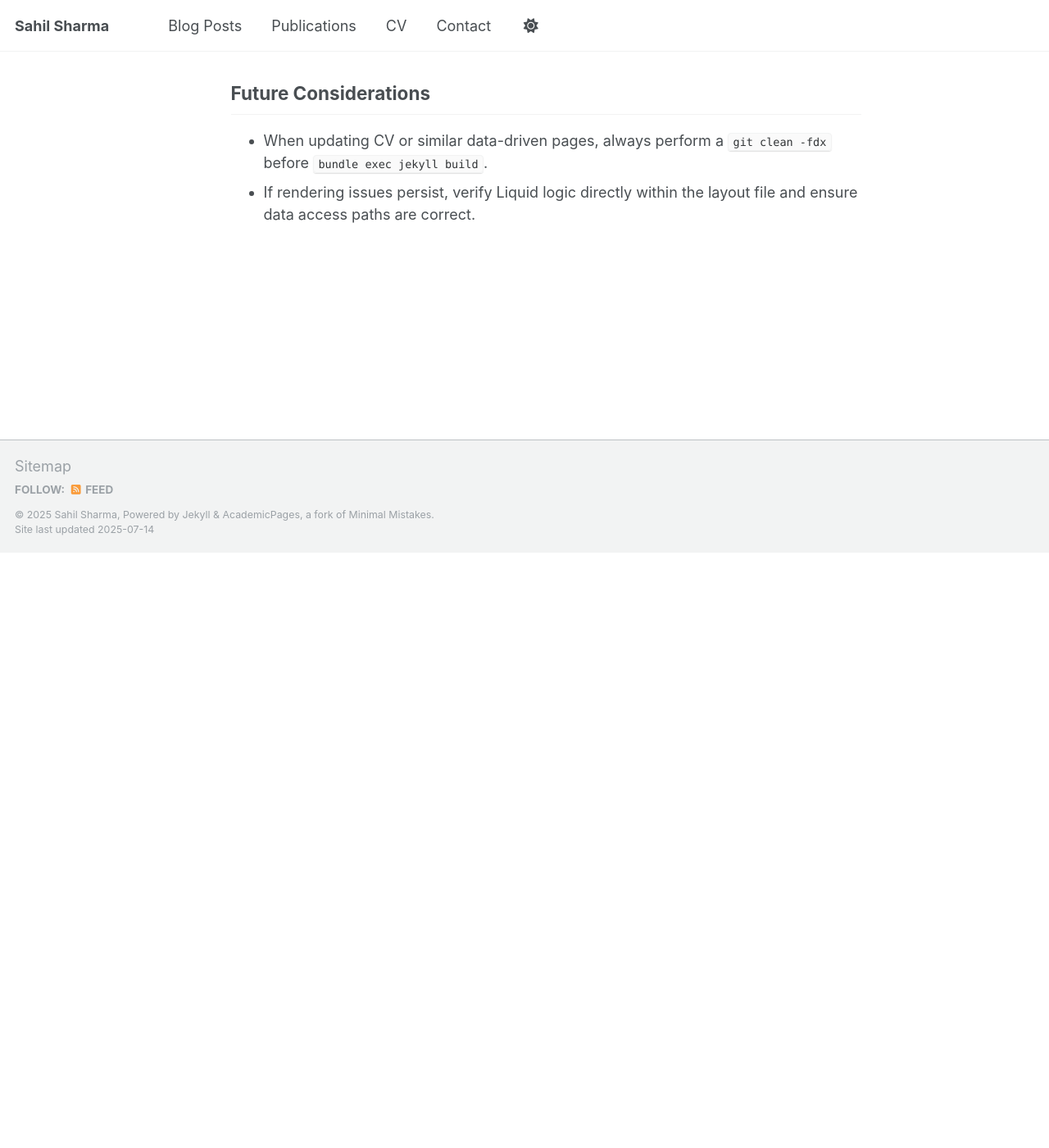
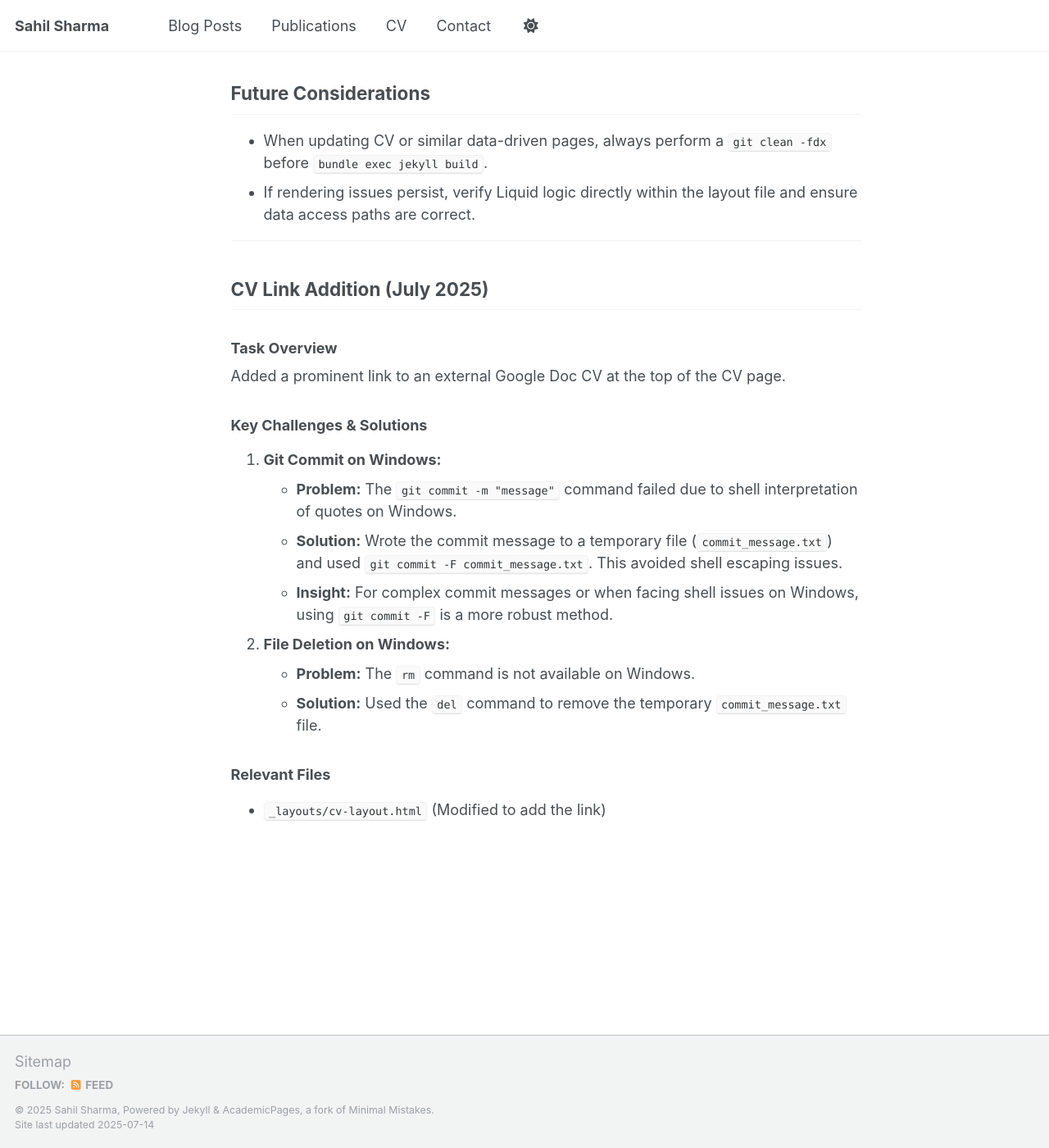
Before and after one commit to sahil-datascience/sahil-datascience.github.io, a Jekyll site: the page built from GEMINI/CV.md, in a window 1280 px wide and 1400 px high, scrolled down 12820 px. Shown: the whole window at 82% size. Built offline with Jekyll 4.4.1, drawn with Linux system fonts in a browser that asks for light colours; some web fonts are replaced; our own code applies the rules of GitHub Pages for plain Markdown files; before the commit the page ends 13494 px from its top, so only the background shows below that.

Commit message:
docs: update agent memory files with new learnings

```diff
--- a/GEMINI/CV.md
+++ b/GEMINI/CV.md
@@ -30,3 +30,22 @@ Updated CV data (`_data/cv.json`) and its rendering template (`_includes/cv-temp
 ## Future Considerations
 *   When updating CV or similar data-driven pages, always perform a `git clean -fdx` before `bundle exec jekyll build`.
 *   If rendering issues persist, verify Liquid logic directly within the layout file and ensure data access paths are correct.
+
+---
+## CV Link Addition (July 2025)
+
+### Task Overview
+Added a prominent link to an external Google Doc CV at the top of the CV page.
+
+### Key Challenges & Solutions
+1.  **Git Commit on Windows:**
+    *   **Problem:** The `git commit -m "message"` command failed due to shell interpretation of quotes on Windows.
+    *   **Solution:** Wrote the commit message to a temporary file (`commit_message.txt`) and used `git commit -F commit_message.txt`. This avoided shell escaping issues.
+    *   **Insight:** For complex commit messages or when facing shell issues on Windows, using `git commit -F` is a more robust method.
+
+2.  **File Deletion on Windows:**
+    *   **Problem:** The `rm` command is not available on Windows.
+    *   **Solution:** Used the `del` command to remove the temporary `commit_message.txt` file.
+
+### Relevant Files
+*   `_layouts/cv-layout.html` (Modified to add the link)
```
Also changed, not shown: GEMINI.md (+2 -1 lines).
